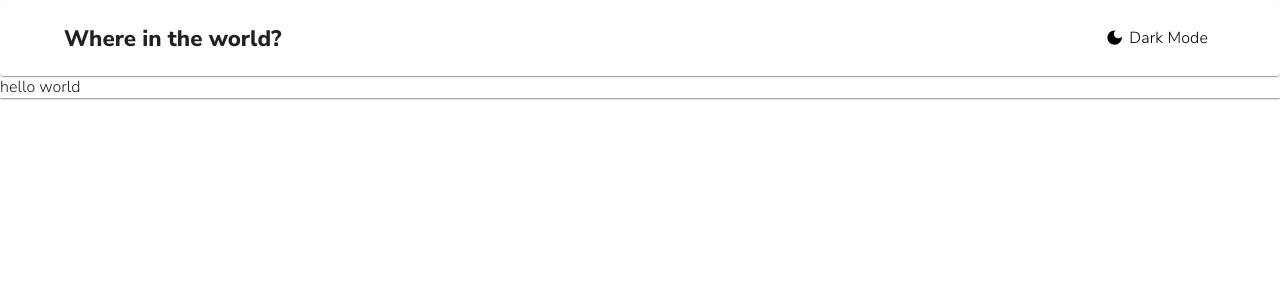
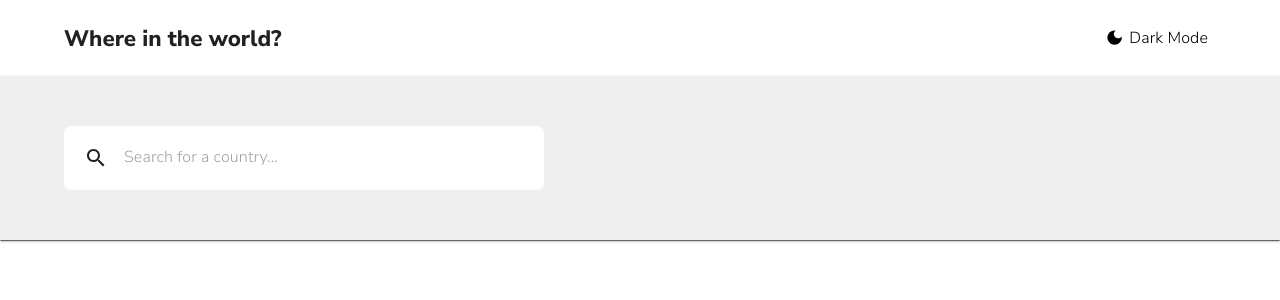
Before and after one commit to Electromorphous/Countries, a React (Create React App) app: page / in a window 1280 px wide. Shown: the top 300 px of the page. Built offline with nearby package versions, Linux system fonts and the light colour scheme.

Commit message:
make search bar

```diff
--- a/src/App.jsx
+++ b/src/App.jsx
@@ -1,14 +1,15 @@
 import React from "react";
 import ThemeContext from "./utility/ThemeContext";
+import { Paper } from "@mui/material";
 import Header from "./containers/Header";
-import { Paper } from "@mui/material";
+import Home from "./containers/Home";
 
 function App() {
   return (
     <ThemeContext>
       <Paper style={{ width: "100%", height: "100%", borderRadius: 0 }}>
         <Header />
-        hello world
+        <Home />
       </Paper>
     </ThemeContext>
   );
--- /dev/null
+++ b/src/components/Filter.jsx
@@ -0,0 +1,7 @@
+import React from "react";
+
+function Filter() {
+  return <div></div>;
+}
+
+export default Filter;
--- /dev/null
+++ b/src/components/SearchBar.jsx
@@ -0,0 +1,32 @@
+import React from "react";
+import { Paper, InputBase } from "@mui/material";
+import SearchIcon from "@mui/icons-material/Search";
+import { makeStyles } from "@mui/styles";
+
+const useStyles = makeStyles((theme) => ({
+  searchBarContainer: {
+    background: theme.palette.primary.light,
+    padding: "0 20px",
+    borderRadius: 7,
+  },
+}));
+
+function SearchBar() {
+  const classes = useStyles();
+  return (
+    <Paper
+      elevation={0}
+      className={classes.searchBarContainer}
+      sx={{ p: "2px 4px", display: "flex", alignItems: "center" }}
+    >
+      <SearchIcon />
+      <InputBase
+        sx={{ ml: 1, flex: 1, margin: 2 }}
+        placeholder="Search for a country..."
+        inputProps={{ "aria-label": "search for a country" }}
+      />
+    </Paper>
+  );
+}
+
+export default SearchBar;
--- a/src/containers/Header.jsx
+++ b/src/containers/Header.jsx
@@ -8,6 +8,7 @@ const useStyles = makeStyles((theme) => ({
   headerContainer: {
     background: theme.palette.primary.light,
     padding: "20px 5%",
+    borderRadius: 0,
   },
   title: {
     fontSize: "1.4rem",
--- /dev/null
+++ b/src/containers/Home.jsx
@@ -0,0 +1,32 @@
+import React from "react";
+import { Grid, Paper } from "@mui/material";
+import { makeStyles } from "@mui/styles";
+import SearchBar from "../components/SearchBar";
+import Filter from "../components/Filter";
+
+const useStyles = makeStyles((theme) => ({
+  homeContainer: {
+    background: theme.palette.primary.main,
+    padding: "50px 5%",
+    borderRadius: 0,
+  },
+}));
+
+function Home() {
+  const classes = useStyles();
+
+  return (
+    <Paper className={`home-container ${classes.homeContainer}`}>
+      <Grid container alignItems="center" justifyContent="space-between">
+        <Grid item xs={12} sm={5}>
+          <SearchBar />
+        </Grid>
+        <Grid item xs={12} sm={4}>
+          <Filter />
+        </Grid>
+      </Grid>
+    </Paper>
+  );
+}
+
+export default Home;
--- a/src/utility/ThemeContext.jsx
+++ b/src/utility/ThemeContext.jsx
@@ -16,7 +16,7 @@ export default function ThemeContext({ children }) {
 
       primary: {
         light: "#fff",
-        main: "#fff",
+        main: "#eee",
       },
       textColor: {
         main: "#000",
```
